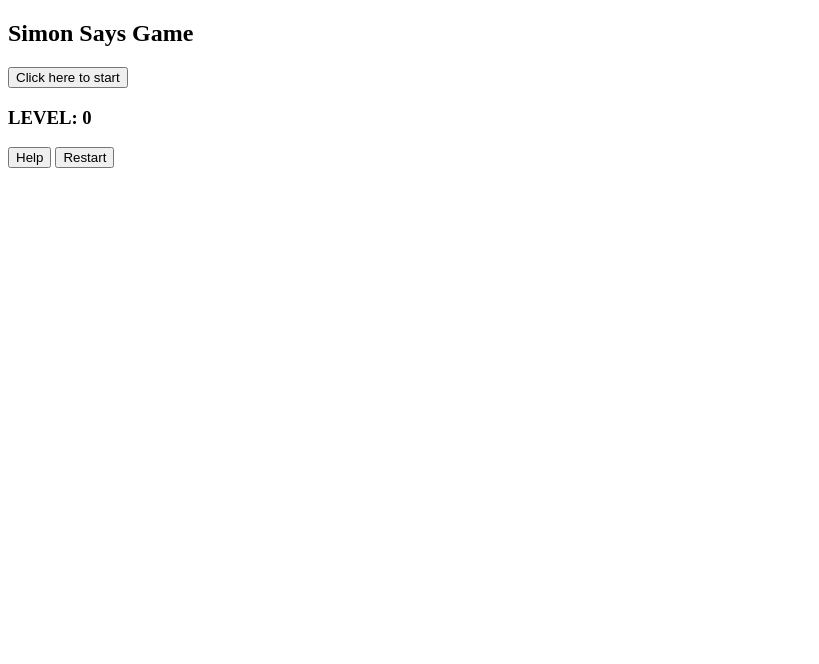
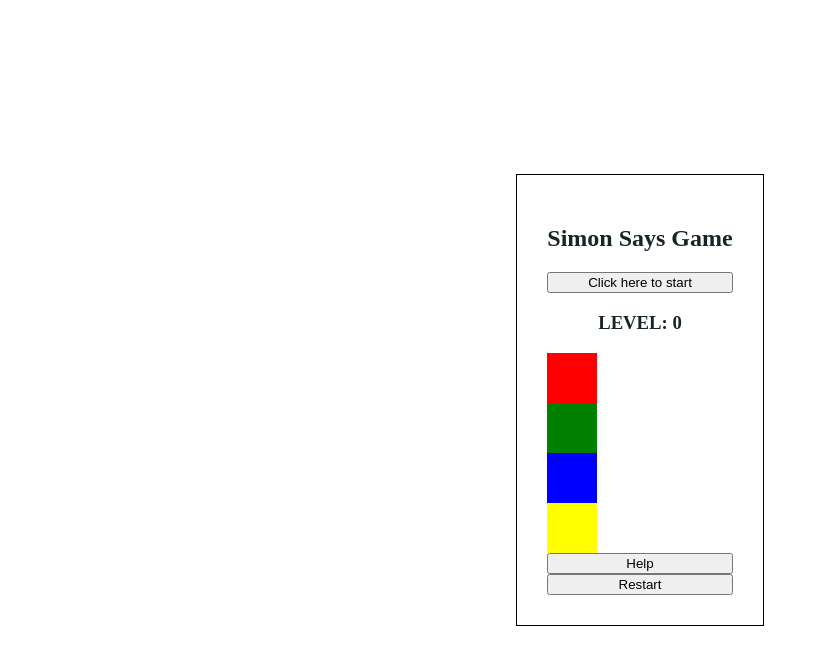
Before and after one commit to Avi2014/HackSlash, a plain HTML site: page SimonGame/index.html in a window 1280 px wide. Shown: the whole page, without its empty margins (0-819 px from the left). Drawn offline with Linux system fonts and the light colour scheme.

Commit message:
Add styling to enhance layout and appearance of the Simon Says game

```diff
--- a/SimonGame/index.html
+++ b/SimonGame/index.html
@@ -1,21 +1,51 @@
 <!DOCTYPE html>
 <html lang="en">
     <head>
-    <meta charset="UTF-8" />
-    <meta name="viewport" content="width=device-width, initial-scale=1.0" />
+        <meta charset="UTF-8">
+        <meta name="viewport" content="width=device-width, initial-scale=1.0">
         <title>Simon Says Game</title>
+        <style>
+
+        body {
+            display: flex;
+            align-items: center;
+            justify-content: center;
+            margin: 0;
+            padding: 0;
+            height: 100vh;
+            color: #172529;
+        }
+
+        .outerBox {
+            display: flex;
+            flex-direction: column;
+            border: 1px solid #000000;
+            padding: 30px;
+            text-align: center;
+            margin: 20px;
+        }
+        .box {
+            height: 50px;
+            width: 50px;
+            cursor: pointer;
+            transition: transform 0.1s, background-color 0.3s;
+        }
+
+    </style>
 </head>
 <body>
     <div class="outerBox">
         <h2>Simon Says Game</h2>
         <button class="startGame">Click here to start</button>
         <h3>LEVEL: <span id="score">0</span></h3>
+
         <div class="playground">
-        <div class="box" id="red" style="background-color: red"></div>
-        <div class="box" id="green" style="background-color: green"></div>
-        <div class="box" id="blue" style="background-color: blue"></div>
-        <div class="box" id="yellow" style="background-color: yellow"></div>
+            <div class="box" id="red" style="background-color: red;"></div>
+            <div class="box" id="green" style="background-color: green;"></div>
+            <div class="box" id="blue" style="background-color: blue;"></div>
+            <div class="box" id="yellow" style="background-color: yellow;"></div>
         </div>
+
         <button class="help">Help</button>
         <button class="restart">Restart</button>
     </div>
```
Lines whose indentation alone changed are shown as unchanged.
